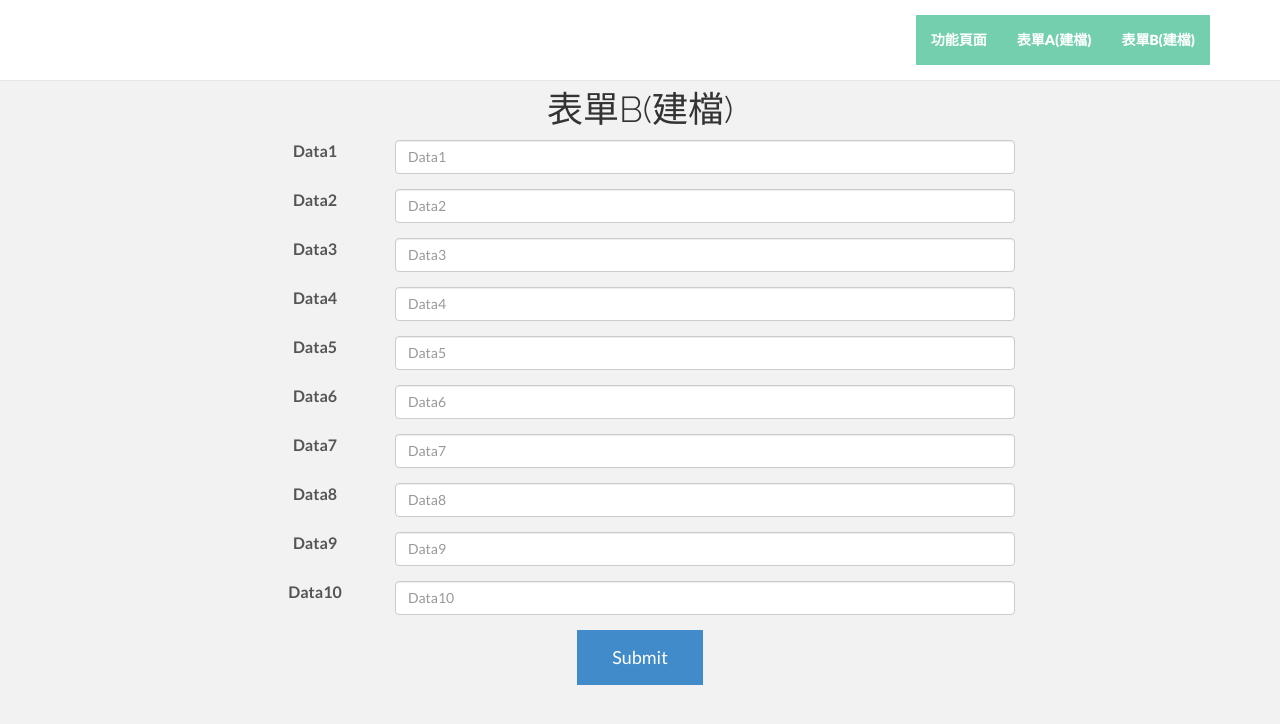
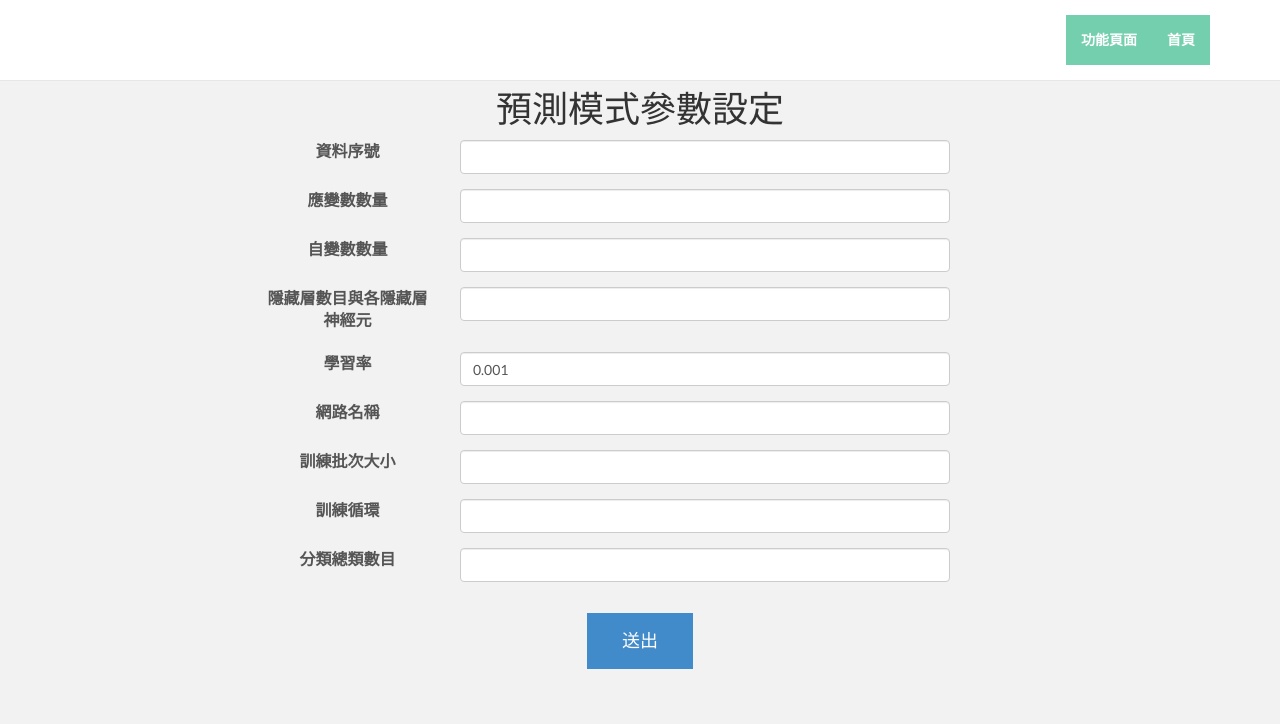
Before and after one commit to 1101137105/CDRI, a Django app: page /pageB/ in a window 1280 px wide. Shown: the top 724 px of the page. Run offline with Django 3.2, Linux system fonts and the light colour scheme; some libraries are stand-ins or nearby versions.

Commit message:
修改需求

```diff
--- a/CDRI/urls.py
+++ b/CDRI/urls.py
@@ -23,6 +23,8 @@ from Form.views import page2
 from Form.views import from_index
 from Form.views import page1_csv
 from Form.views import page2_csv
+from Form.Process import Process
+
 
 urlpatterns = [
                   path('admin/', admin.site.urls),
@@ -32,4 +34,6 @@ urlpatterns = [
                   path('from_Index/', from_index),
                   path('pageA_csv/', page1_csv),
                   path('pageB_csv/', page2_csv),
+                  path('Process/', Process)
+
               ] + static(settings.STATIC_URL, document_root=settings.STATIC_ROOT)
--- a/templates/From_2.html
+++ b/templates/From_2.html
@@ -45,8 +45,7 @@
         <div class="navbar-collapse collapse">
             <ul class="nav navbar-nav navbar-right">
                 <li class="active"><a href="../from_Index">功能頁面</a></li>
-                <li class="active"><a href="../pageA">表單A(建檔)</a></li>
-                <li class="active"><a href="../pageB">表單B(建檔)</a></li>
+                <li class="active"><a href="../hello">首頁</a></li>
             </ul>
         </div><!--/.nav-collapse -->
     </div>
@@ -55,69 +54,69 @@
     <div class="container">
         <div class="row">
             <div class="col-lg-8 col-lg-offset-2 centered">
-                <h1>表單B(建檔)</h1>
-                <form>
+                <h1>預測模式參數設定</h1>
+                <form action="/Process" method="get">
                     <div class="form-group row">
-                        <label for="Data1" class="col-sm-2 col-form-label">Data1</label>
-                        <div class="col-sm-10">
-                            <input type="text" class="form-control" id="Data1" placeholder="Data1">
+                        <label for="Data1" class="col-sm-3 col-form-label">資料序號</label>
+                        <div class="col-sm-8">
+                            <input type="number" class="form-control" name="index_col"id="index_col">
                         </div>
                     </div>
                     <div class="form-group row">
-                        <label for="Data2" class="col-sm-2 col-form-label">Data2</label>
-                        <div class="col-sm-10">
-                            <input type="text" class="form-control" id="Data2" placeholder="Data2">
+                        <label for="Data1" class="col-sm-3 col-form-label">應變數數量</label>
+                        <div class="col-sm-8">
+                            <input type="number" class="form-control" name="dep_k" id="dep_k">
+                        </div>
+
+                    </div>
+                    <div class="form-group row">
+                        <label for="Data1" class="col-sm-3 col-form-label">自變數數量</label>
+                        <div class="col-sm-8">
+                            <input type="number" class="form-control" name="ind_k" id="ind_k">
                         </div>
                     </div>
                     <div class="form-group row">
-                        <label for="Data3" class="col-sm-2 col-form-label">Data3</label>
-                        <div class="col-sm-10">
-                            <input type="text" class="form-control" id="Data3" placeholder="Data3">
+                        <label for="Data1" class="col-sm-3 col-form-label">隱藏層數目與各隱藏層神經元</label>
+                        <div class="col-sm-8">
+                            <input type="text" class="form-control"  name="hidden_units"id="hidden_units">
                         </div>
                     </div>
                     <div class="form-group row">
-                        <label for="Data4" class="col-sm-2 col-form-label">Data4</label>
-                        <div class="col-sm-10">
-                            <input type="text" class="form-control" id="Data4" placeholder="Data4">
+                        <label for="Data2" class="col-sm-3 col-form-label">學習率</label>
+                        <div class="col-sm-8">
+                            <input type="number" class="form-control" value="0.001" name="learning_rate" id="learning_rate"step="0.001">
                         </div>
                     </div>
                     <div class="form-group row">
-                        <label for="Data5" class="col-sm-2 col-form-label">Data5</label>
-                        <div class="col-sm-10">
-                            <input type="text" class="form-control" id="Data5" placeholder="Data5">
+                        <label for="Data3" class="col-sm-3 col-form-label">網路名稱</label>
+                        <div class="col-sm-8">
+                            <input type="text" class="form-control" name="network_name" id="network_name">
                         </div>
                     </div>
                     <div class="form-group row">
-                        <label for="Data6" class="col-sm-2 col-form-label">Data6</label>
-                        <div class="col-sm-10">
-                            <input type="text" class="form-control" id="Data6" placeholder="Data6">
+                        <label for="Data4" class="col-sm-3 col-form-label">訓練批次大小</label>
+                        <div class="col-sm-8">
+                            <input type="number" class="form-control"  name="batch"id="batch">
                         </div>
                     </div>
                     <div class="form-group row">
-                        <label for="Data7" class="col-sm-2 col-form-label">Data7</label>
-                        <div class="col-sm-10">
-                            <input type="text" class="form-control" id="Data7" placeholder="Data7">
+                        <label for="Data5" class="col-sm-3 col-form-label">訓練循環</label>
+                        <div class="col-sm-8">
+                            <input type="number" class="form-control"  name="max_step"id="max_step">
                         </div>
                     </div>
                     <div class="form-group row">
-                        <label for="Data8" class="col-sm-2 col-form-label">Data8</label>
-                        <div class="col-sm-10">
-                            <input type="text" class="form-control" id="Data8" placeholder="Data8">
+                        <label for="Data6" class="col-sm-3 col-form-label">分類總類數目</label>
+                        <div class="col-sm-8">
+                            <input type="number" class="form-control"  name="n_classes"id="n_classes">
                         </div>
                     </div>
-                                        <div class="form-group row">
-                        <label for="Data9" class="col-sm-2 col-form-label">Data9</label>
-                        <div class="col-sm-10">
-                            <input type="text" class="form-control" id="Data9" placeholder="Data9">
+                    <div class="form-group row">
+                        <div class="col-sm-8">
+                            <input type="hidden" value="prediction" name="type"class="form-control" id="type">
                         </div>
                     </div>
-                                        <div class="form-group row">
-                        <label for="Data10" class="col-sm-2 col-form-label">Data10</label>
-                        <div class="col-sm-10">
-                            <input type="text" class="form-control" id="Data10" placeholder="Data10">
-                        </div>
-                    </div>
-                    <button type="submit" class="btn btn-primary">Submit</button>
+                    <button type="submit" class="btn btn-primary">送出</button>
                 </form>
             </div><!-- /col-lg-8 -->
         </div><!-- /row -->
--- a/templates/Hello.html
+++ b/templates/Hello.html
@@ -43,8 +43,6 @@
         <div class="navbar-collapse collapse">
           <ul class="nav navbar-nav navbar-right">
             <li class="active"><a href="../from_Index">功能頁面</a></li>
-            <li class="active"><a href="../pageA">表單A(建檔)</a></li>
-            <li class="active"><a href="../pageB">表單B(建檔)</a></li>
           </ul>
         </div><!--/.nav-collapse -->
       </div>
```
Also changed, not shown: Form/Process.py (added, +54 -0 lines), templates/From_1.html (+39 -39 lines), templates/From_1_CSV.html (+31 -12 lines), templates/From_2_CSV.html (+83 -2 lines), templates/From_Index.html (+5 -4 lines).
